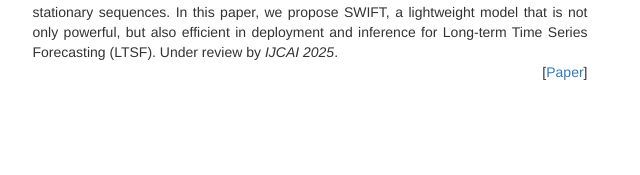
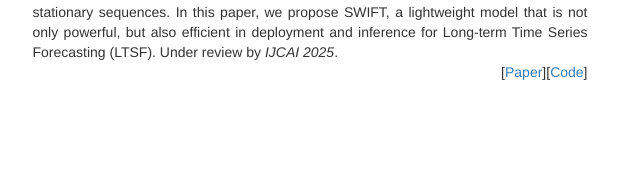
Before and after one commit to macovaseas/macovaseas.github.io, a plain HTML site: page index.html in a window 1280 px wide. Shown: the part 1445-1620 px from the top of the page, 330-970 px from the left. Drawn offline with nearby package versions, Linux system fonts and the light colour scheme.

Commit message:
Update index.html

```diff
--- a/index.html
+++ b/index.html
@@ -98,7 +98,7 @@ Time Series Forecasting </font></strong></p>
 							In recent work on time-series prediction, Transformers and even large language models have garnered significant attention due to their strong capabilities in sequence modeling. However, in practical deployments, time-series prediction often requires operation
               in resource-constrained environments, such as edge devices, which are unable to handle the computational overhead of large models. To address such scenarios, some lightweight models have been proposed, but they exhibit poor performance on non-stationary sequences. In this paper, we propose SWIFT, a lightweight model that is not only powerful, but also efficient in
               deployment and inference for Long-term Time Series Forecasting (LTSF). Under review by <em>IJCAI 2025</em>.
-						<p align="right">[<a href="https://arxiv.org/abs/2501.16178">Paper</a>]</p>
+						<p align="right">[<a href="https://arxiv.org/abs/2501.16178">Paper</a>][<a href="https://github.com/LancelotXWX/SWIFT">Code</a>]</p>
 					</div>
 				</div>
         <br><br><br>
```
